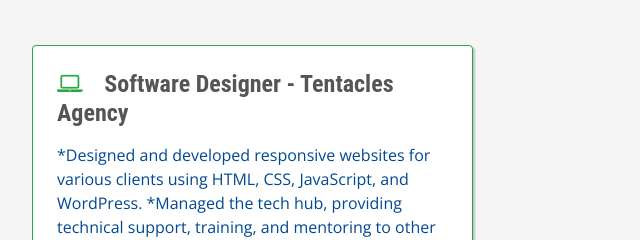
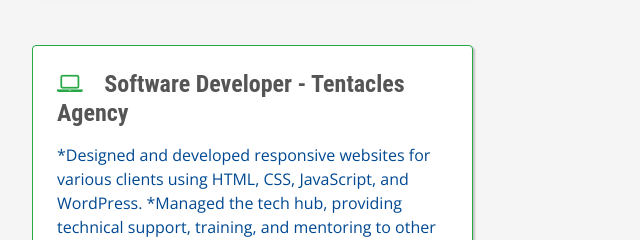
Before and after one commit to nnamanichijindu/2Dportfolio, a plain HTML site: page index.html in a window 1280 px wide. Shown: the part 1364-1604 px from the top of the page, 288-928 px from the left. Drawn offline with nearby package versions, Linux system fonts and the light colour scheme; a web font is replaced by a local one.

Commit message:
Update index.html

```diff
--- a/index.html
+++ b/index.html
@@ -157,7 +157,7 @@ License URL: https://creativecommons.org/licenses/by/4.0/
               <div class="resume-item col-md-6 col-sm-12">
                 <div class="card mx-0 p-4 mb-5" style="border-color: #28a745; box-shadow: 2px 2px 2px rgba(0, 0, 0, 0.21);">
                   <div class="resume-content mr-auto">
-                      <h4 class="mb-3"><i class="fa fa-laptop mr-3 text-success"></i> Software Designer - Tentacles Agency </h4>
+                      <h4 class="mb-3"><i class="fa fa-laptop mr-3 text-success"></i> Software Developer - Tentacles Agency </h4>
                       <p>*Designed and developed responsive websites for various clients using HTML, CSS, JavaScript, and WordPress.
                          *Managed the tech hub, providing technical support, training, and mentoring to other developers and startups.
                          *Planned and organized tech events for both work and leisure, such as hackathons, workshops, and meetups.</p>
```
